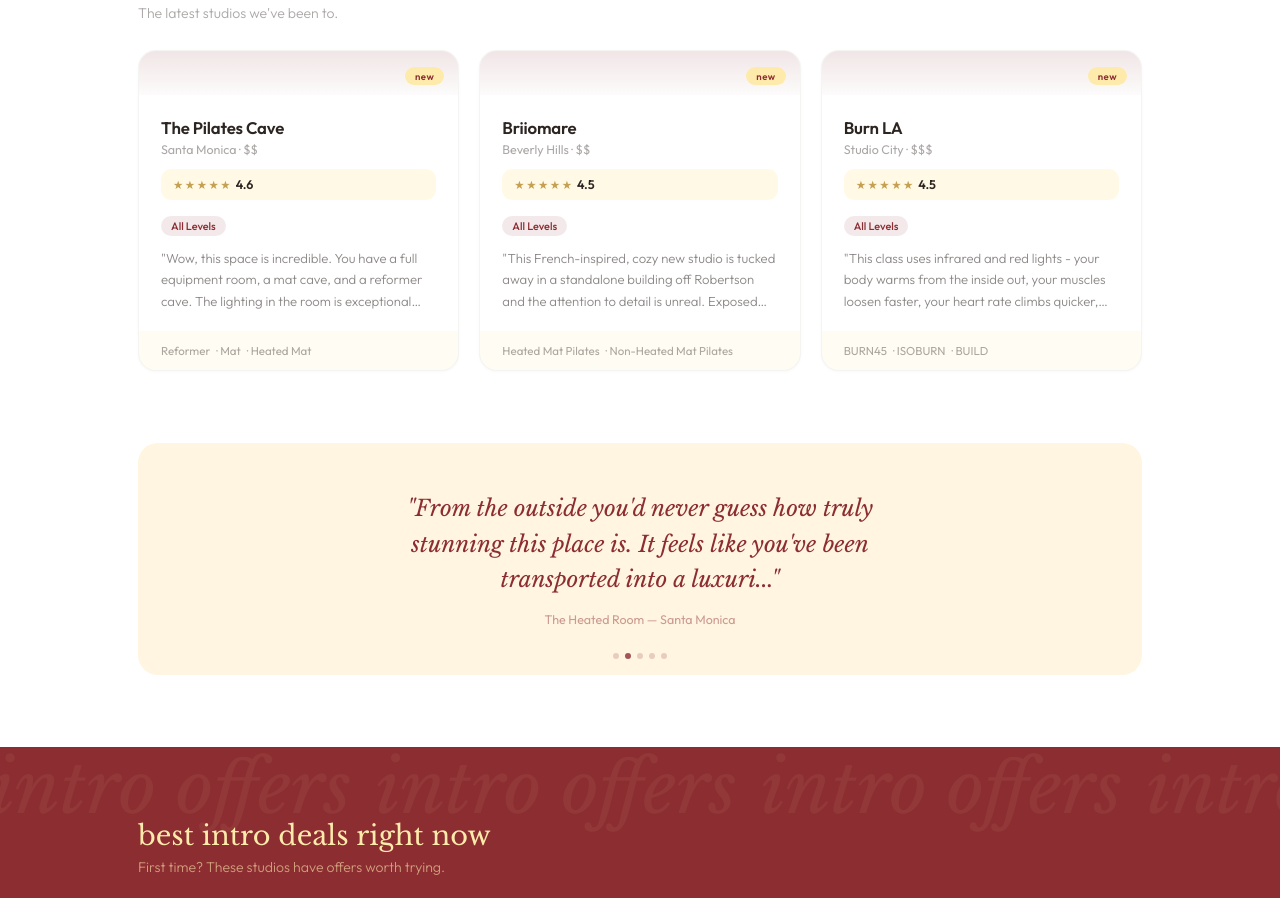
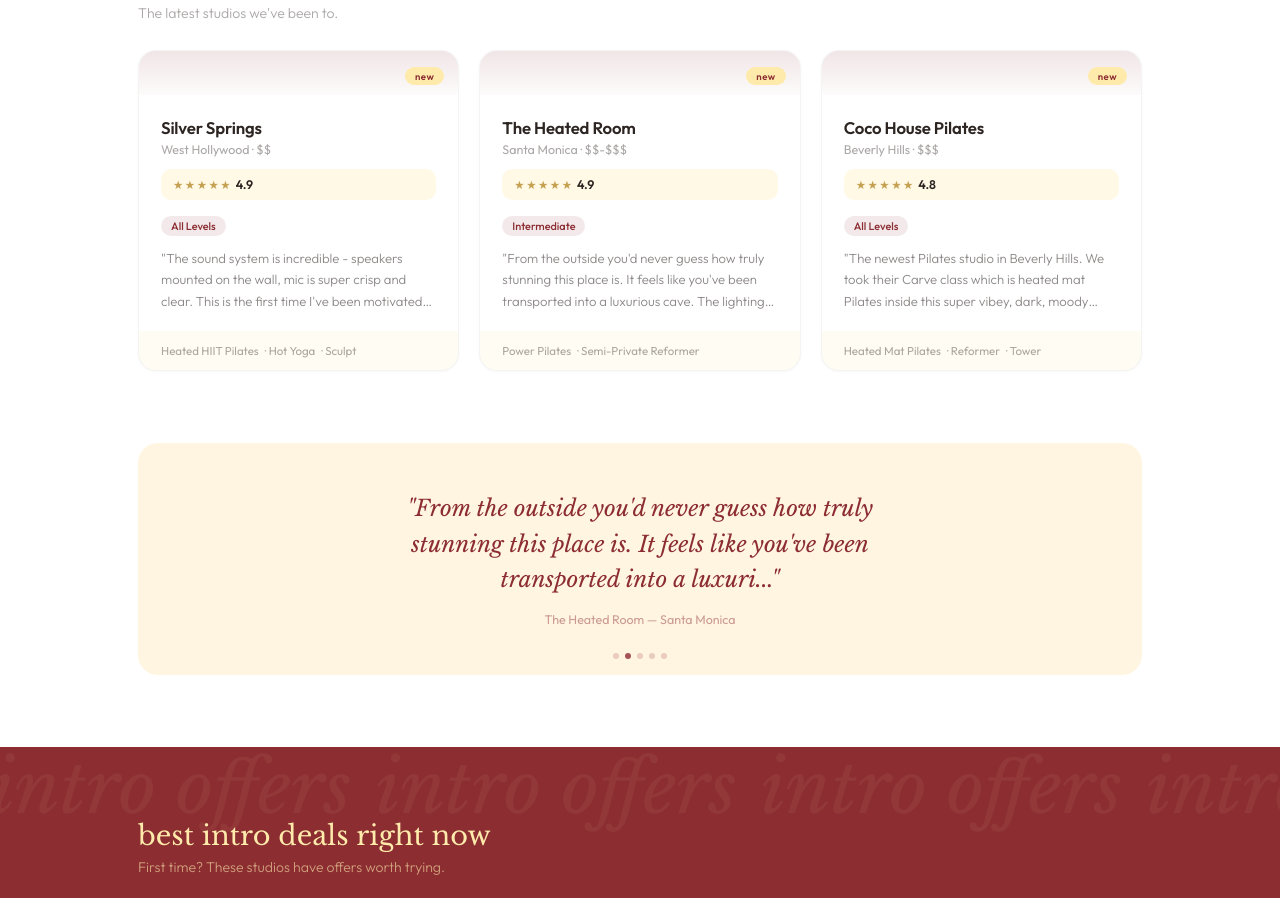
Before and after one commit to bookdwithus-coder/bookd, a React (Vite) app: page / in a window 1280 px wide. Shown: the part 1412-2310 px from the top of the page. Built offline with nearby package versions, Linux system fonts and the light colour scheme.

Commit message:
fix new badge window

```diff
--- a/src/App.jsx
+++ b/src/App.jsx
@@ -610,7 +610,7 @@
   const [hoveredHood,setHoveredHood] = useState(null);
   const topPicks = STUDIOS.filter(s=>s.isFavorite).sort((a,b)=>b.rating-a.rating).slice(0,3);
   const bestDeals = STUDIOS.filter(s=>s.introOffer && s.introOffer !== "Check website for intro offers" && s.introPricePerClass).sort((a,b)=>a.introPricePerClass-b.introPricePerClass).slice(0,4);
-  const threeWeeksAgo = new Date(Date.now() - 21 * 24 * 60 * 60 * 1000);
+  const threeWeeksAgo = new Date(Date.now() - 30 * 24 * 60 * 60 * 1000);
   const recentFromDate = STUDIOS.filter(s => s.dateAdded && new Date(s.dateAdded) >= threeWeeksAgo).sort((a,b) => b.rating - a.rating);
   const recentlyAdded = recentFromDate.length >= 3 ? recentFromDate.slice(0,3) : STUDIOS.filter(s=>s.dateAdded).sort((a,b) => new Date(b.dateAdded) - new Date(a.dateAdded)).slice(0,3);
   const QUICK = ["Reformer Pilates","Mat Pilates","Pilates in West Hollywood","Pilates in Santa Monica"];
@@ -1025,7 +1025,7 @@
       onMouseLeave={e=>{e.currentTarget.style.transform="translateY(0)";e.currentTarget.style.boxShadow="0 1px 3px rgba(44,37,34,0.03)";}}>
       <div style={{height:44,background:"linear-gradient(180deg, rgba(140,45,50,0.12) 0%, rgba(140,45,50,0.02) 100%)"}} />
       {featured && s.isFavorite && <div style={{position:"absolute",top:16,right:14,background:"rgba(140,45,50,0.12)",color:"#8C2D32",borderRadius:100,padding:"3px 10px",fontSize:"0.6rem",fontWeight:600,letterSpacing:"0.05em"}}>bookd pick</div>}
-      {!(featured && s.isFavorite) && s.dateAdded && (new Date(s.dateAdded) >= new Date(Date.now() - 21*24*60*60*1000)) && <div style={{position:"absolute",top:16,right:14,background:BRAND.butter,color:BRAND.red,borderRadius:100,padding:"3px 10px",fontSize:"0.6rem",fontWeight:600,letterSpacing:"0.05em"}}>new</div>}
+      {!(featured && s.isFavorite) && s.dateAdded && (new Date(s.dateAdded) >= new Date(Date.now() - 30*24*60*60*1000)) && <div style={{position:"absolute",top:16,right:14,background:BRAND.butter,color:BRAND.red,borderRadius:100,padding:"3px 10px",fontSize:"0.6rem",fontWeight:600,letterSpacing:"0.05em"}}>new</div>}
       <div style={{padding:"22px 22px 18px",flex:1}}>
         <div style={{fontSize:"1.05rem",fontWeight:600,marginBottom:4,letterSpacing:"-0.01em"}}>{s.name}</div>
         <div style={{fontSize:"0.78rem",color:"rgba(44,37,34,0.4)",marginBottom:12}}>{s.neighborhood} · {s.priceTier}</div>
```
